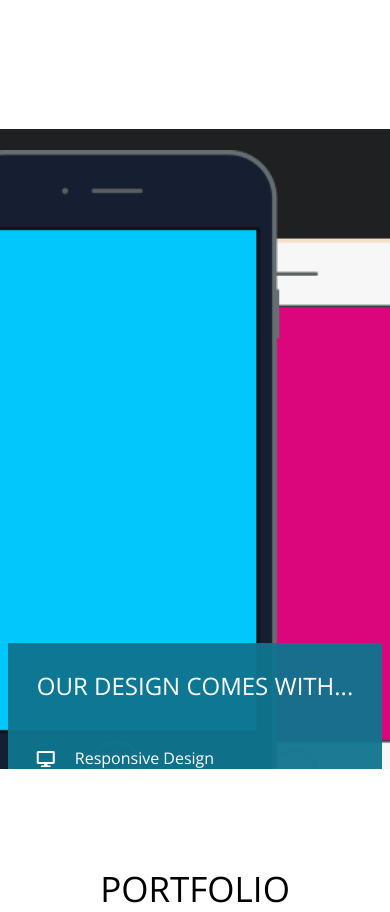
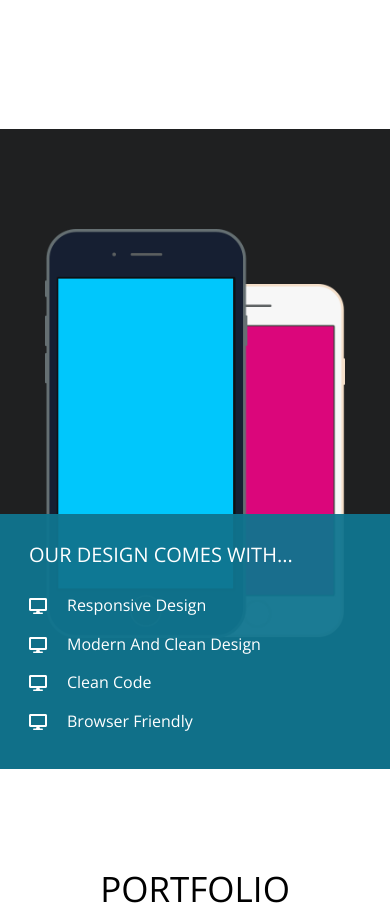
Before and after one commit to habibnoori40/HTML_AND_CSS_Kasper_Design, a plain HTML site: page index.html in a window 390 px wide. Shown: the part 2060-2972 px from the top of the page. Drawn offline with nearby package versions, Linux system fonts and the light colour scheme.

Commit message:
Update Kasper.css

```diff
--- a/Css/Kasper.css
+++ b/Css/Kasper.css
@@ -368,28 +368,44 @@ header nav ul li a:hover {
     height: 640px;
     display: flex;
     flex-direction: column;
+    position: relative;
   }
+
   .design .image img {
-    height: 660px;
-    display: flex;
-    flex-direction: column;
-  }
-  .design .image img {
+    height: 600px;
     position: relative;
-    top: -12%;
+    top: -7%;
   }
   .design .text {
     background-color: rgb(15 116 143 / 95%);
     padding: 29px;
-    position: relative;
-    top: -56%;
-    left: 0px;
+    position: absolute;
+    bottom: 0;
+    transform: translateX(-50%);
+    left: 50%;
+    width: 100%;
+  }
+  .design .text h2 {
+    margin-bottom: 20px !important;
   }
 }
+
+@media (max-width: 460px) {
+  .design .image img {
+    height: 88%;
+    top: 0;
+  }
+
+  .design .text h2 {
+    font-size: 20px;
+  }
+}
+
 .design .text h2 {
   margin-bottom: 40px;
   font-weight: normal;
 }
+
 .design .text ul li {
   padding: 10px 0px;
 }
```
